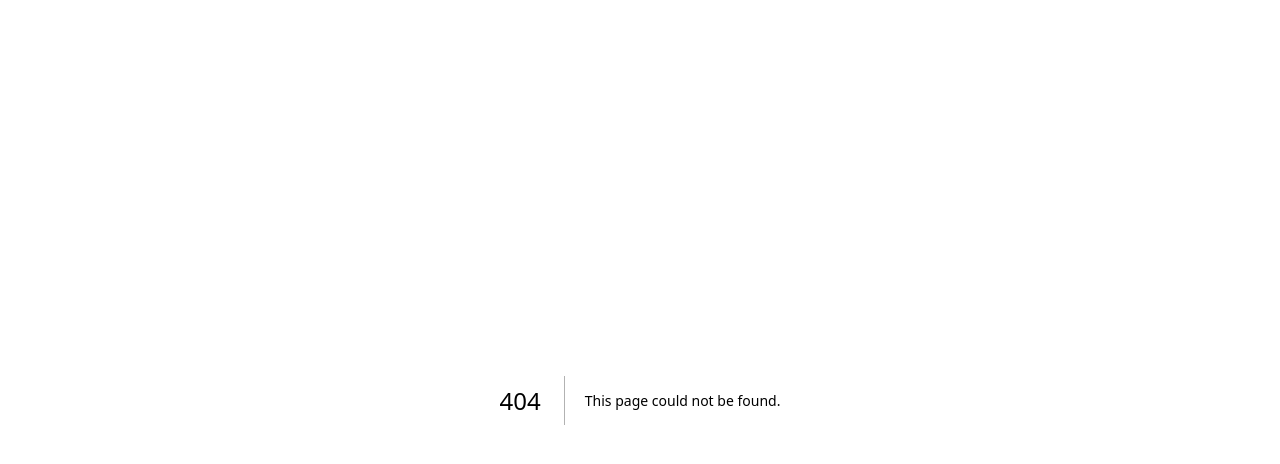
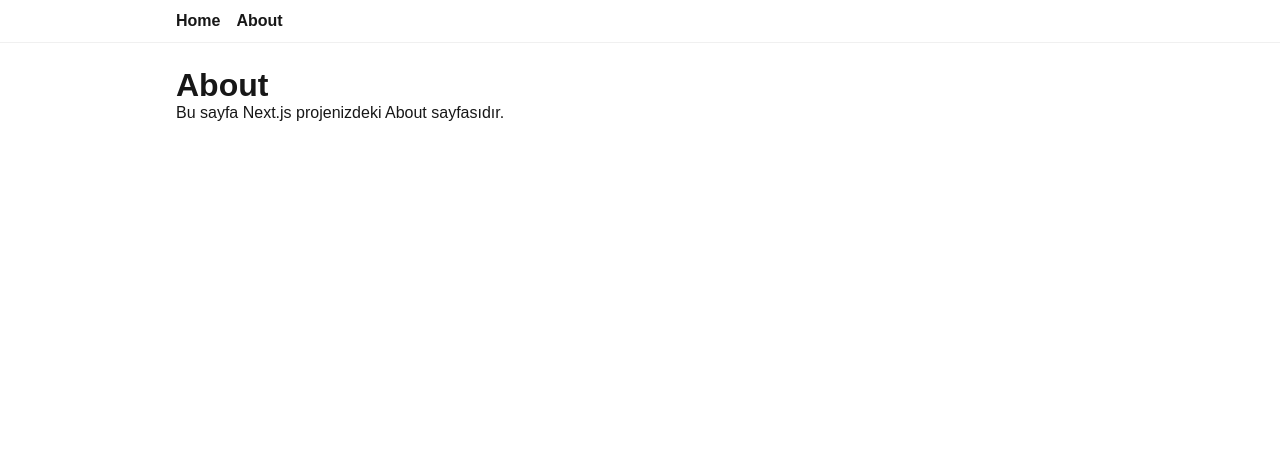
Before and after one commit to akancengel/nextspace, a Next.js app: page /about in a window 1280 px wide. Before the commit this address had no page. Shown: the top 464 px of the page. Built offline with nearby package versions, Linux system fonts and the light colour scheme.

Commit message:
Yeni Güncelleme

```diff
--- /dev/null
+++ b/app/about/page.js
@@ -0,0 +1,8 @@
+export default function About() {
+  return (
+    <div>
+      <h1>About</h1>
+      <p>Bu sayfa Next.js projenizdeki About sayfasıdır.</p>
+    </div>
+  );
+}
--- a/app/globals.css
+++ b/app/globals.css
@@ -40,3 +40,27 @@ a {
     color-scheme: dark;
   }
 }
+
+/* Navbar styles */
+.navbar {
+  width: 100%;
+  border-bottom: 1px solid rgba(0,0,0,0.06);
+  background: var(--background);
+}
+.nav-inner {
+  max-width: 960px;
+  margin: 0 auto;
+  padding: 12px 16px;
+  display: flex;
+  gap: 16px;
+  align-items: center;
+}
+.nav-link {
+  color: var(--foreground);
+  font-weight: 600;
+}
+.app-main {
+  max-width: 960px;
+  margin: 24px auto;
+  padding: 0 16px;
+}
--- a/app/layout.js
+++ b/app/layout.js
@@ -1,4 +1,5 @@
 import { Geist, Geist_Mono } from "next/font/google";
+import Link from "next/link";
 import "./globals.css";
 
 const geistSans = Geist({
@@ -20,7 +21,18 @@ export default function RootLayout({ children }) {
   return (
     <html lang="en">
       <body className={`${geistSans.variable} ${geistMono.variable}`}>
-        {children}
+        <header className="navbar">
+          <div className="nav-inner">
+            <Link href="/" className="nav-link">
+              Home
+            </Link>
+            <Link href="/about" className="nav-link">
+              About
+            </Link>
+          </div>
+        </header>
+
+        <main className="app-main">{children}</main>
       </body>
     </html>
   );
```
